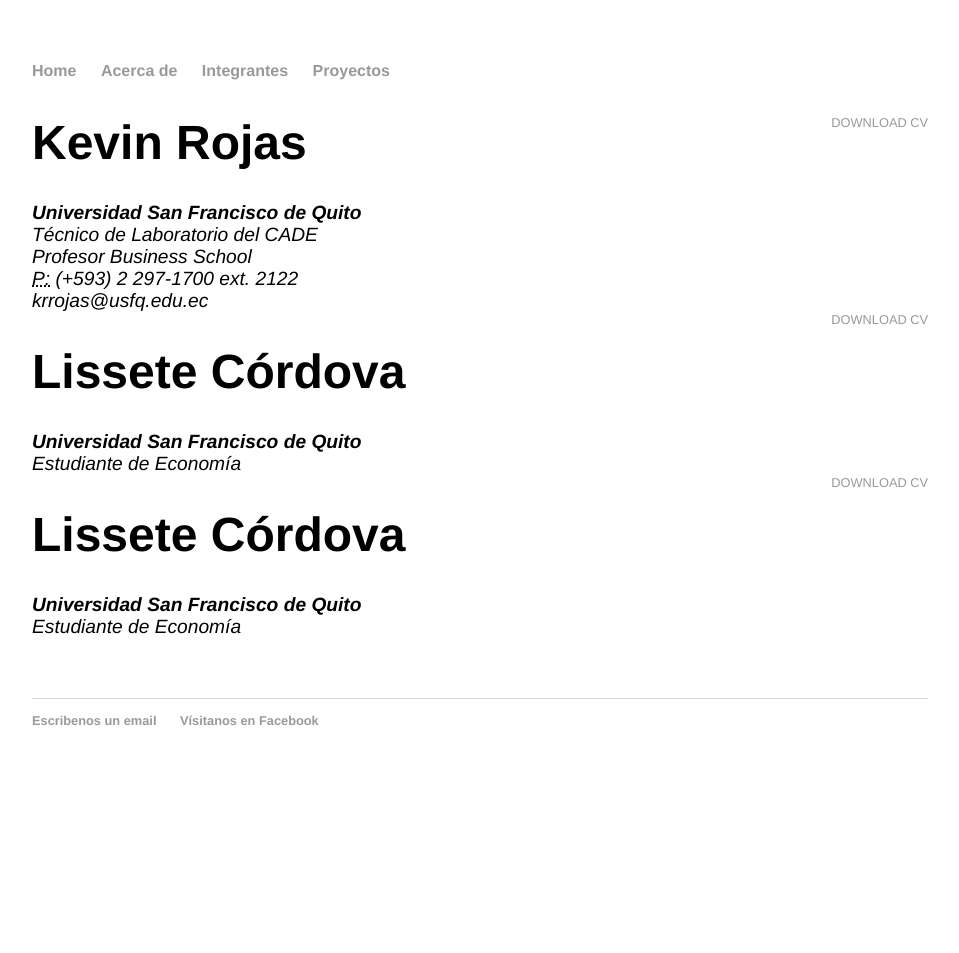
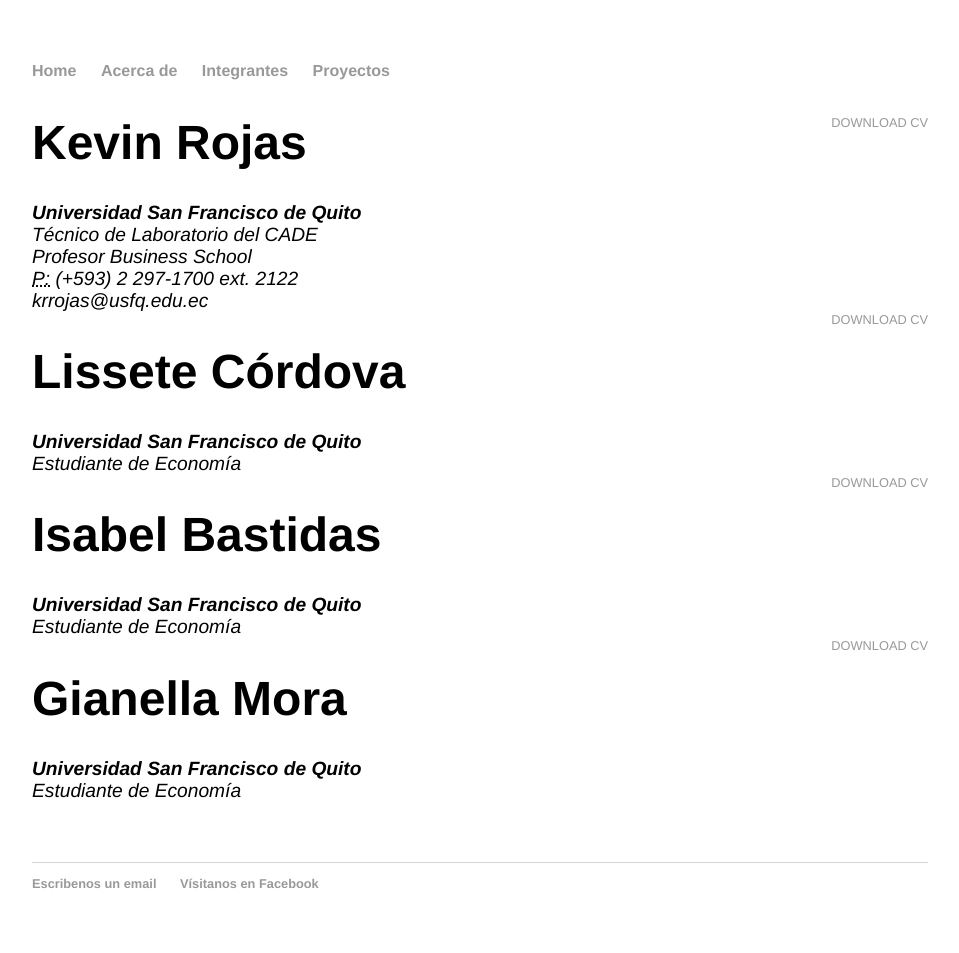
Before and after one commit to Crillboy314/Crillboy314.github.io, a Jekyll site: the page built from cv/index.html, in a window 1280 px wide. Shown: the whole page, without its empty margins (160-1119 px from the left). Built offline with Jekyll 4.4.1, drawn with Linux system fonts in a browser that asks for light colours; before the commit the page ends 900 px from its top, so only the background shows below that.

Commit message:
poner nombres

```diff
--- a/cv/index.html
+++ b/cv/index.html
@@ -22,9 +22,18 @@
 			</address>
 
 		<a href="#" class="download" title="Download CV as PDF">Download CV</a>
-			<h1>Lissete Córdova</h1>
+			<h1>Isabel Bastidas</h1>
 			<address>
 			<strong>Universidad San Francisco de Quito</strong><br>
 			Estudiante de Economía<br>
 			</address>
+
+		<a href="#" class="download" title="Download CV as PDF">Download CV</a>
+			<h1>Gianella Mora</h1>
+			<address>
+			<strong>Universidad San Francisco de Quito</strong><br>
+			Estudiante de Economía<br>
+			</address>
+
+
 	</div>
```
